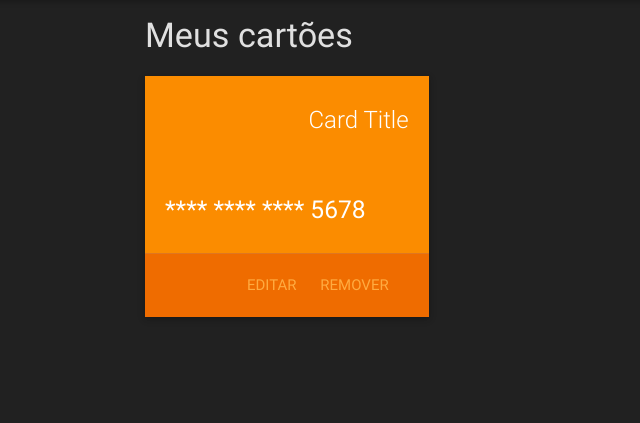
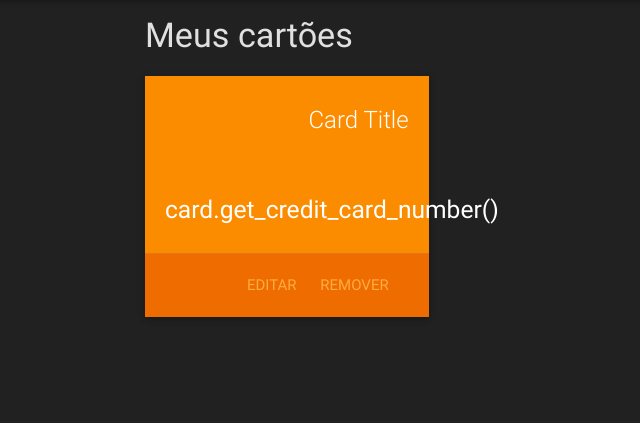
Before and after one commit to ericghlee/hackathon-nubank, a Django app: page /account/cards/ in a window 1280 px wide. Shown: the part 64-487 px from the top of the page, without its empty margins (47-687 px from the left). Run offline with Django 3.2, Linux system fonts and the light colour scheme; a user stored in the database is signed in; tables that the repository leaves empty hold one stand-in row (values such as "Sample post"); some libraries are stand-ins or nearby versions.

Commit message:
cartoes mostrados dinamicamentes

```diff
--- a/account/templates/account/cards/card.html
+++ b/account/templates/account/cards/card.html
@@ -2,6 +2,7 @@
 {% block content %}
 <h4>Meus cartões</h4>
 <div class="row">
+    {% for card in cards %}
         <div class="col s12 m4">
             <div class="card">
                 <div class="white-text orange darken-1">
@@ -9,7 +10,7 @@
                         <span class="card-title">Card Title</span>
                     </div>
                     <div class="card-content white-text">
-                    <h5>**** **** **** 5678</h5>
+                        <h5>card.get_credit_card_number()</h5>
                     </div>
                 </div>
                 <div class="card-action white-text right-align orange darken-3">
@@ -18,6 +19,8 @@
                 </div>
             </div>
         </div>
+    {% endfor %}
+
     <div class="fixed-action-btn" style="bottom: 50px; right: 50px;">
         <a class="btn-floating btn-large red">
             <i class="large material-icons">add</i>
```
Lines whose indentation alone changed are shown as unchanged.
